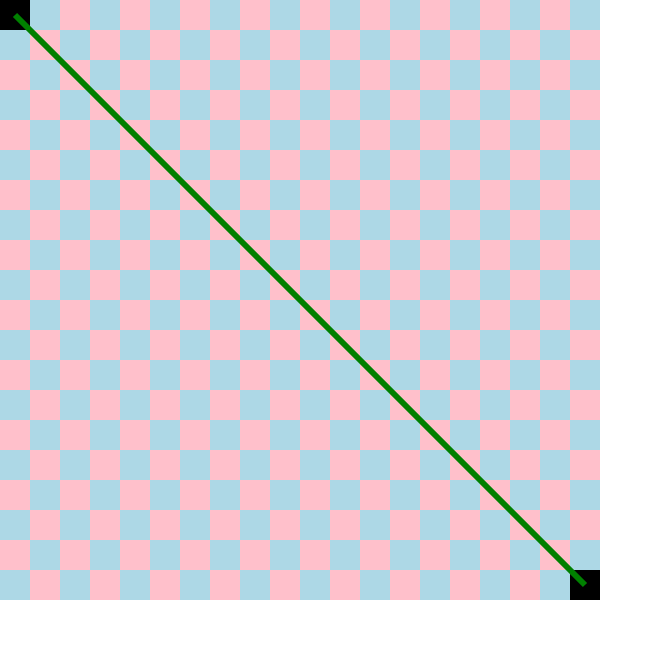
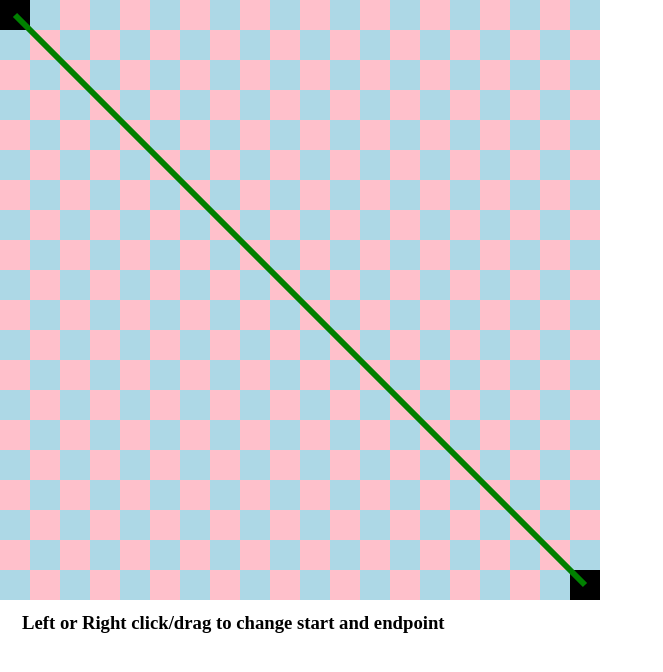
Before and after one commit to KargJonas/custom-path-finder, a plain HTML site: page index.html in a window 1280 px wide. Shown: the whole page, without its empty margins (0-663 px from the left). Drawn offline with Linux system fonts and the light colour scheme.

Commit message:
Added some info

```diff
--- a/index.html
+++ b/index.html
@@ -12,5 +12,6 @@
     <script src="arr2.js"></script>
     <script src="grid.js"></script>
     <script src="main.js"></script>
+    <h3 style="margin: 8px 22px">Left or Right click/drag to change start and endpoint</h3>
   </body>
 </html>
```
